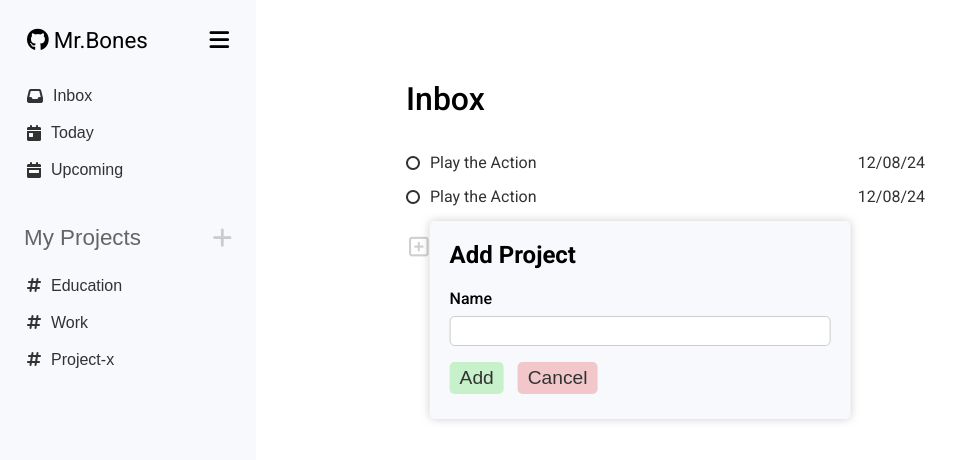
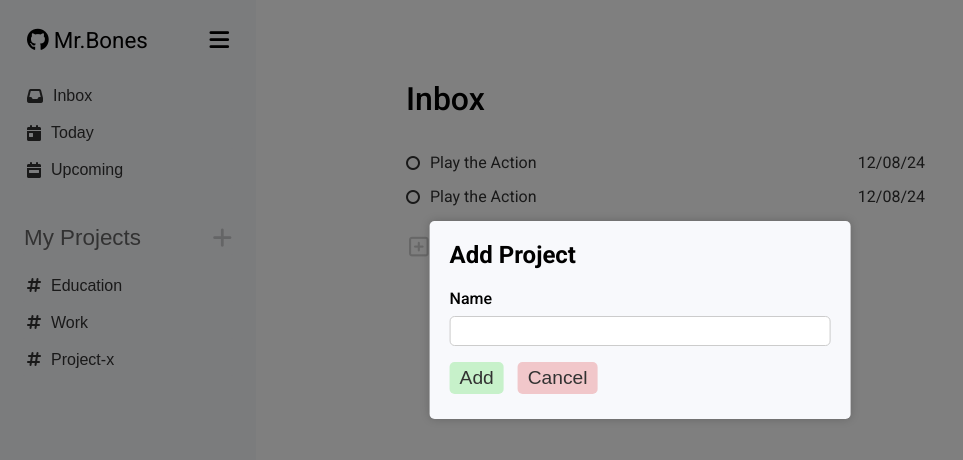
Before and after one commit to nikhilpelne20/TodoList-js, a plain HTML site: page index.html in a window 1280 px wide. Both pictures are taken after a click on the button "My Projects". Shown: the whole page, without its empty margins (0-963 px from the left). Drawn offline with Linux system fonts and the light colour scheme.

Commit message:
fix addProject btn

```diff
--- a/index.html
+++ b/index.html
@@ -40,6 +40,7 @@
                             <span>My Projects</span>
                             <i class="fa-solid fa-plus"></i>
                         </button>
+                        <div class="overlay" id="overlay"></div>
                         <div class="add-project-form" id="projectForm">
                             <form action="">
                                 <h2>Add Project</h2>
--- a/style.css
+++ b/style.css
@@ -134,6 +134,17 @@ body {
 }
 
 /* add-Project form  */
+.overlay {
+  display: none;
+  position: fixed;
+  top: 0;
+  left: 0;
+  width: 100%;
+  height: 100%;
+  background: rgba(0, 0, 0, 0.5);
+  z-index: 1;
+}
+
 .add-project-form {
   display: none;
   position: absolute;
```
Also changed, not shown: main.js (+1 -1 lines).
